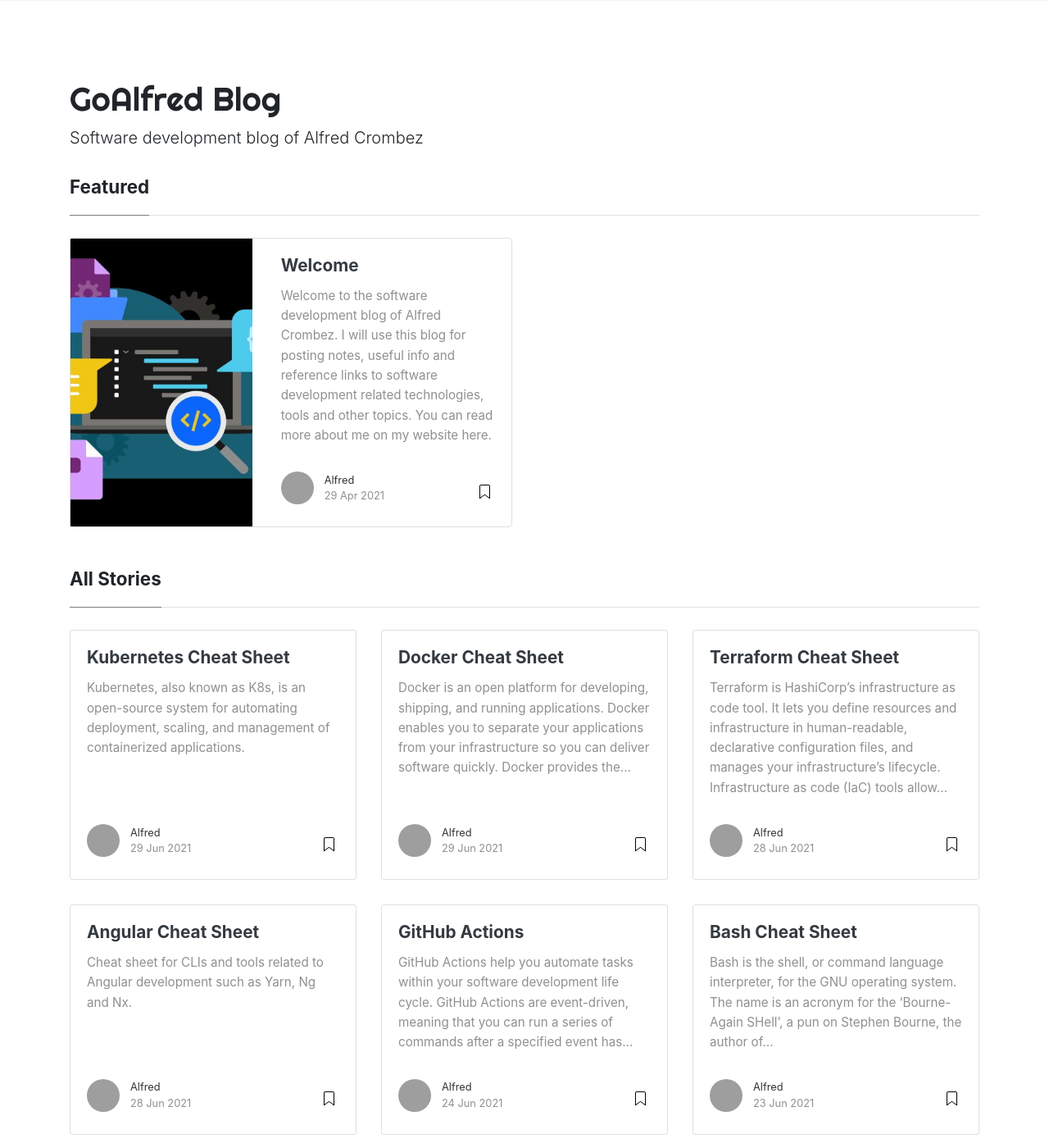
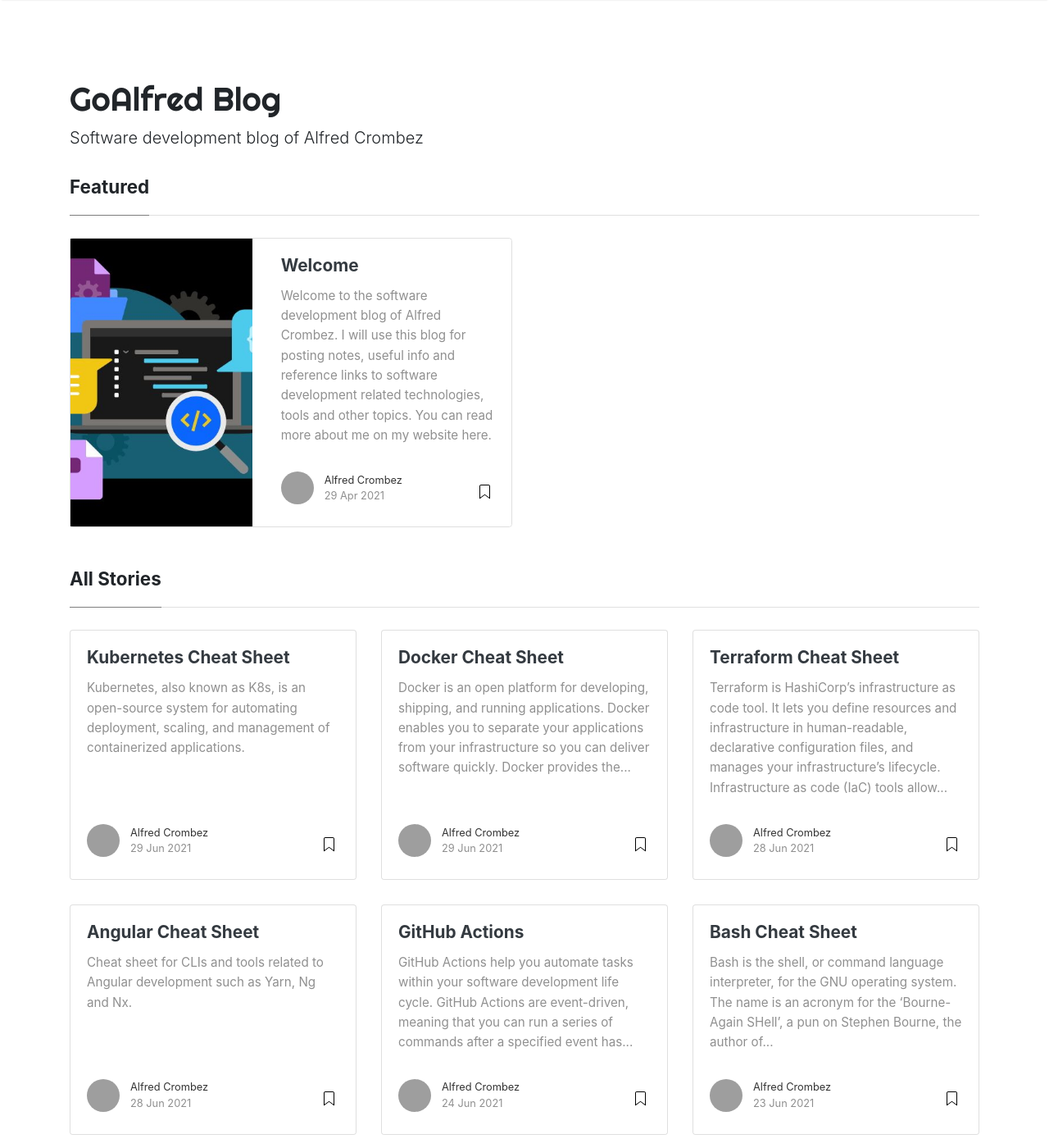
Before and after one commit to goalfred-dev/goalfred-dev.github.io, a Jekyll site: the page built from index.html, in a window 1280 px wide and 1400 px high. Shown: the whole window at 82% size. Built offline with Jekyll 4.4.1, drawn with Linux system fonts in a browser that asks for light colours; nearby versions of some CDN libraries; the list of posts is cut into pages by our own code; grey boxes are pictures that could not be loaded.

Commit message:
Changed display name to full name

```diff
--- a/_config.yml
+++ b/_config.yml
@@ -15,7 +15,7 @@
 authors:
   alfred:
     name: Alfred Crombez
-    display_name: Alfred
+    display_name: Alfred Crombez
     # avatar: 'assets/images/avatar.png'
     # gravatar: b1cc14991db7a456fcd761680bbc8f81
     email: acroblog@goalfred.com
```
